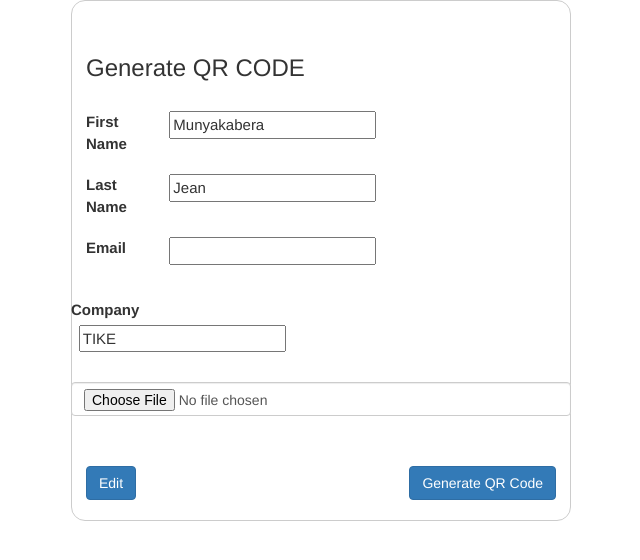
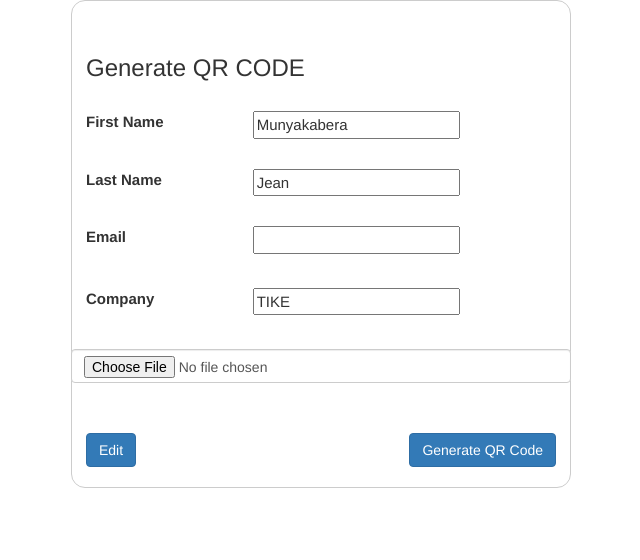
Before and after one commit to ironmann250/tike_onsite, a Django app: page /edit_badge/3 in a window 1280 px wide. Shown: the part 101-661 px from the top of the page, without its empty margins (319-959 px from the left). Run offline with Django 3.2, Linux system fonts and the light colour scheme; data comes from the database, SQL or seed files in the repository.

Commit message:
changes on templates

```diff
--- a/Templates/html/badges/add_photo.html
+++ b/Templates/html/badges/add_photo.html
@@ -9,36 +9,40 @@
   <h3>Generate QR CODE</h3>
   <br>
     <div id="name" class="form-group">
-      <div class="col-sm-2">
+      <div class="col-sm-4">
       <label>First Name</label>
     </div>
-      <div class="col-sm-10">
+      <div class="col-sm-8">
       <input type="text" value={{badge.First_name}} id="name" name="first_name">
     </div>
     </div>
 
     <div id="name" class="form-group">
-      <div class="col-sm-2">
+      <div class="col-sm-4">
       <label>Last Name</label>
     </div>
-      <div class="col-sm-10">
+      <div class="col-sm-8">
       <input type="text" value={{badge.Last_namee}} id="name" name="Last_name">
     </div>
     </div>
 
     <div id="email" class="form-group">
-      <div class="col-sm-2">
+      <div class="col-sm-4">
           <label>Email</label>&nbsp;
       </div>
-      <div class="col-sm-10">
+      <div class="col-sm-8">
           <input type="email" id="mail" name="user_mail" class="fom-control">
       </div>
 
     </div>
 
     <div class="form-group">
+      <div class="col-sm-4">
       <label>Company</label>&nbsp;
+    </div>
+    <div class="col-sm-8">
       <input type='text' value='{{badge.company}}' id="tel" name="company" class="fom-control">
+    </div>
     </div>
 
      <div class="form-group">
```
